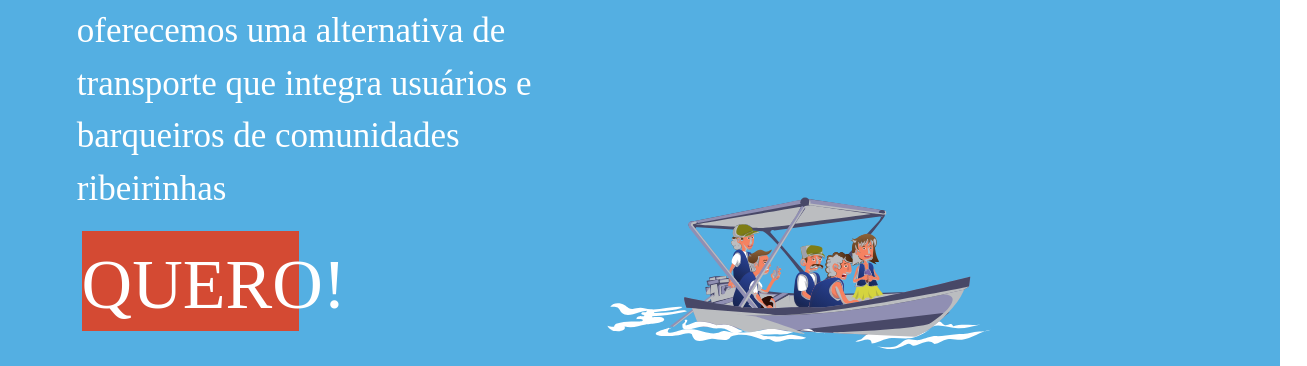
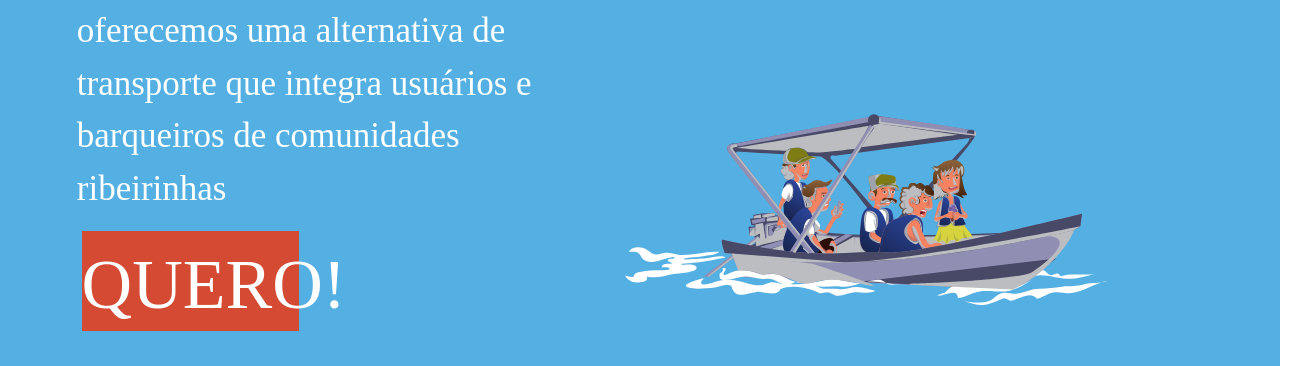
Before and after one commit to navegue/navegue.github.io, a plain HTML site: page index.html in a window 1280 px wide. Shown: the part 434-800 px from the top of the page, 1307 px wide, since content can reach past the window. Drawn offline with nearby package versions, Linux system fonts and the light colour scheme; a web font is replaced by a local one.

Commit message:
Remidensionando ilustração do bote pela altura

```diff
--- a/index.css
+++ b/index.css
@@ -74,9 +74,9 @@ a, h1, p {
 }
 
 .boat img {
-    margin-top: -25%;
+    margin-top: -10%;
     margin-left: -10%;
-    width: 100%;
+    height: 60vh;
 }
 
 @media screen and (max-width: 1000px) {
@@ -104,10 +104,6 @@ a, h1, p {
 
 @media screen and (max-height: 500px) {
     .boat {display: none;}
-}
-
-.boat img {
-    height: 100vh !important;
 }
 
 /* Prêmios */
```
